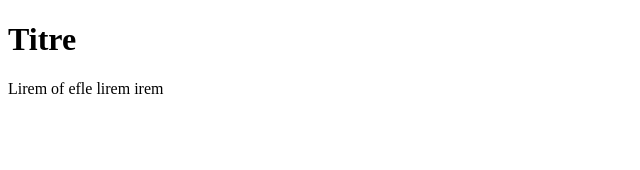
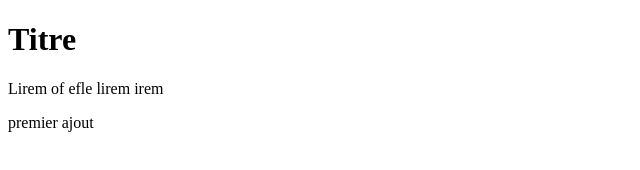
Before and after one commit to nait-sab/testgit, a plain HTML site: page index.html in a window 1280 px wide. Shown: the whole page, without its empty margins (0-640 px from the left). Drawn offline with Linux system fonts and the light colour scheme.

Commit message:
dev add 1

```diff
--- a/index.html
+++ b/index.html
@@ -7,5 +7,6 @@
     <body>
         <h1>Titre</h1>
         <p>Lirem of efle lirem irem </p>
+        <p>premier ajout</p>
     </body>
 </html>
```
